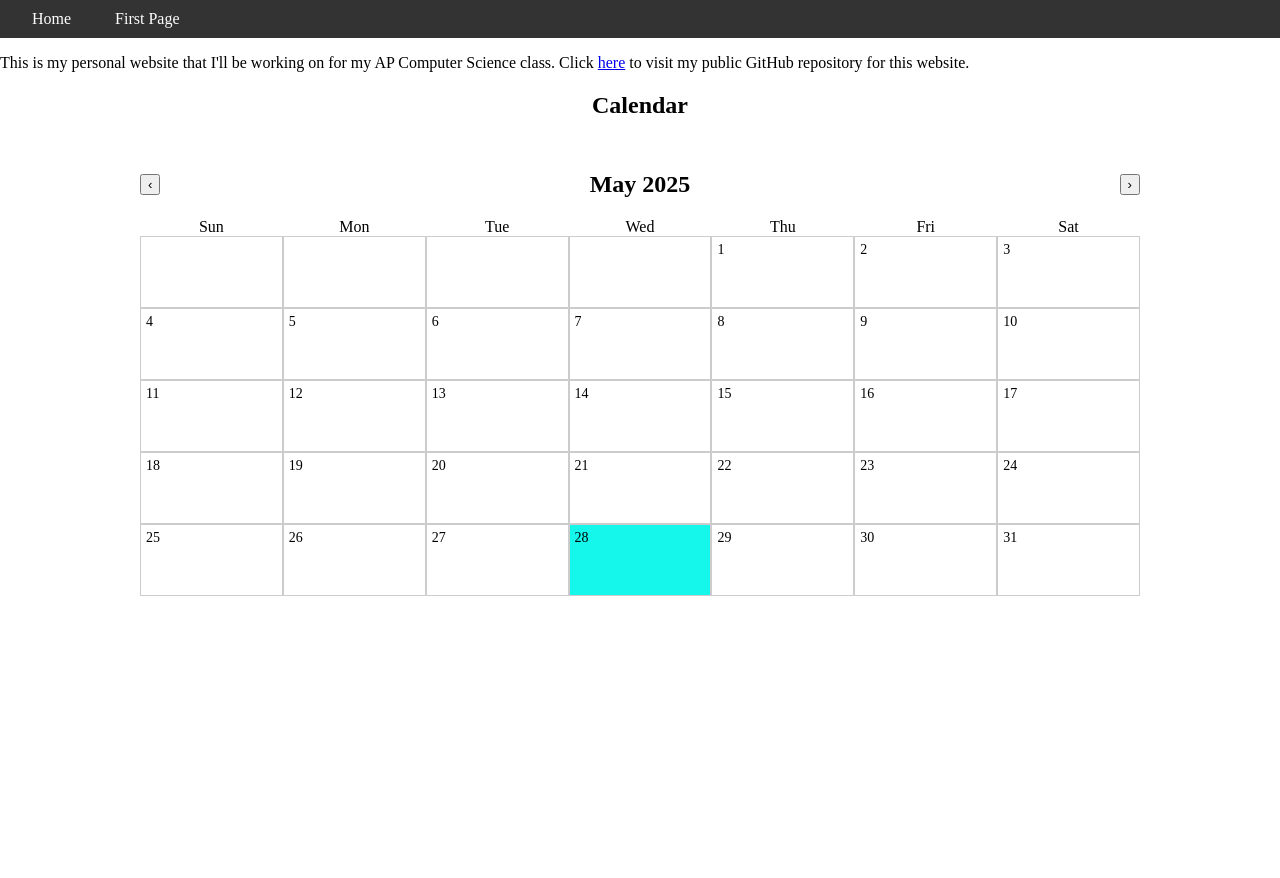
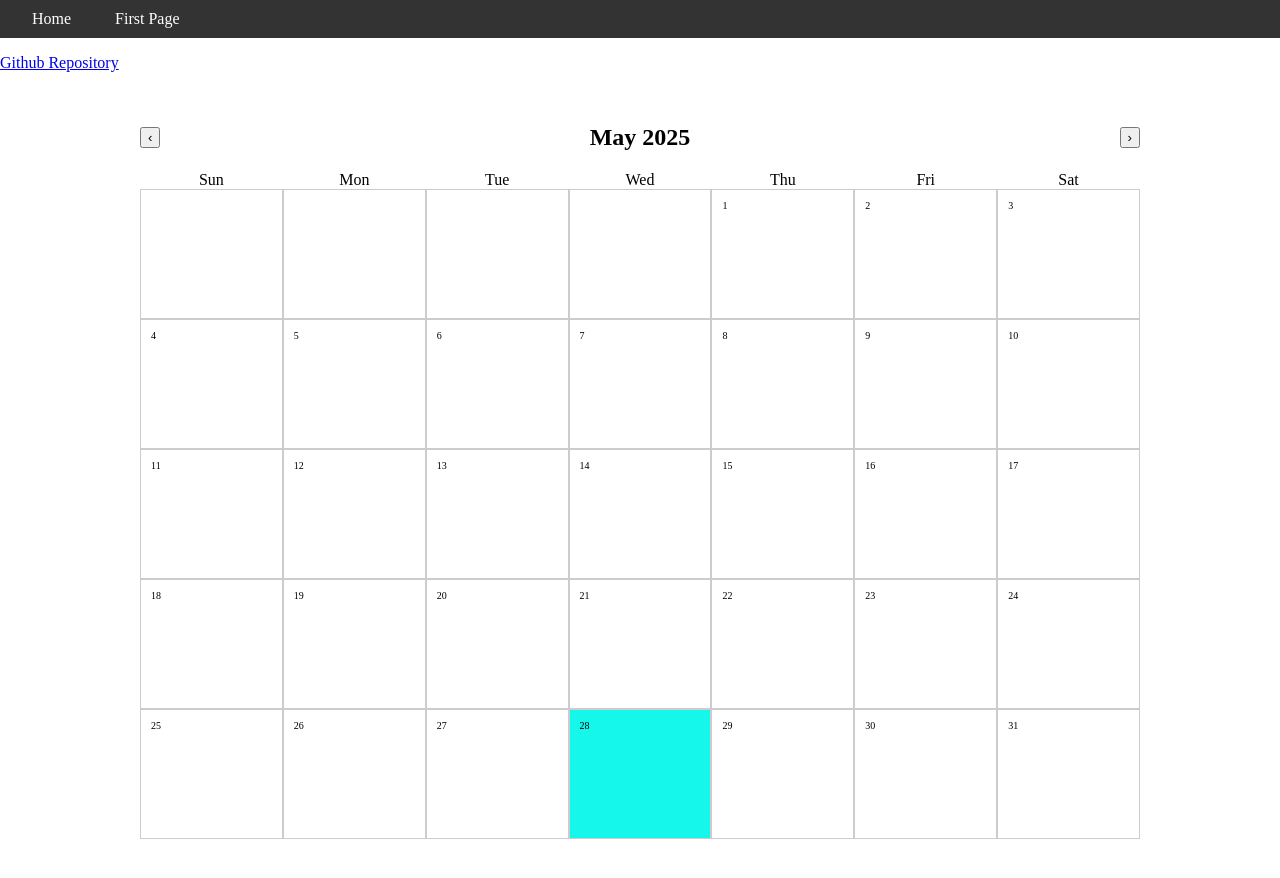
Before and after one commit to Quarwhar/Quarwhar.github.io, a plain HTML site: page home.html in a window 1280 px wide. Drawn offline with Linux system fonts and the light colour scheme.

```diff
--- a/home.html
+++ b/home.html
@@ -17,20 +17,31 @@
       justify-content: space-between;
       align-items: center;
     }
-    .calendar-days, .calendar-dates {
+    .calendar-days,
+    .calendar-dates {
       display: grid;
       grid-template-columns: repeat(7, 1fr);
     }
     .calendar-dates div {
-        padding: 5px;
-         height: 60px;
-         text-align: left;      /* Align text to the left */
-         vertical-align: top;   /* Doesn't affect divs by default */
-         display: flex;         /* Use flexbox */
-        align-items: flex-start;
-         justify-content: flex-start;
-         border: 1px solid #ccc;
-         font-size: 14px;
+      position: relative;            /* Enable absolute positioning inside */
+      padding: 10px;
+      height: 130px;
+      border: 1px solid #ccc;
+      font-size: 10px;
+      box-sizing: border-box;
+
+      display: flex;                 /* Optional: flex layout for other content */
+      align-items: flex-start;
+      justify-content: flex-start;
+    }
+    .day-number {
+      font-weight: bold;
+      font-size: 14px;
+      margin: 0;
+      padding: 0;
+      position: absolute;
+      top: 5px;
+      left: 5px;
     }
     .today {
       background-color: #00f7eaea;
@@ -52,15 +63,13 @@
   <main>
     <section id="introduction">
       <p>
-        This is my personal website that I'll be working on for my AP Computer Science class.
-        Click <a href="https://github.com/Quarwhar/Quarwhar.github.io.git" target="_blank" rel="noopener noreferrer">
-        here</a> to visit my public GitHub repository for this website.
+        <a href="https://github.com/Quarwhar/Quarwhar.github.io.git" target="_blank" rel="noopener noreferrer">
+        Github Repository</a>
       </p>
     </section>
 
     <!-- Calendar Section -->
     <section id="calendar-section">
-      <h3 class="center-text">Calendar</h3>
       <div class="calendar">
         <div class="calendar-header">
           <button id="prev">&#8249;</button>
```
